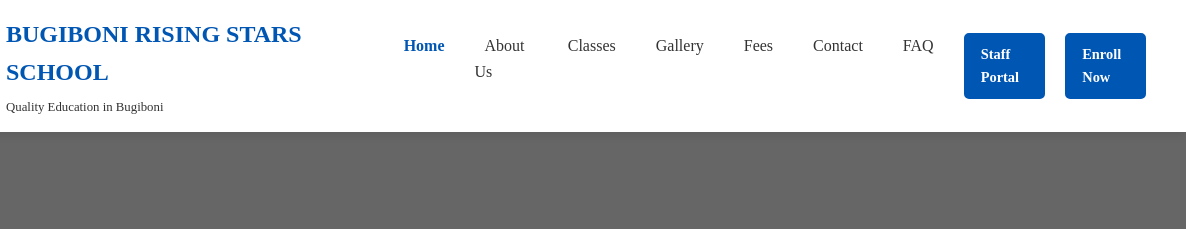
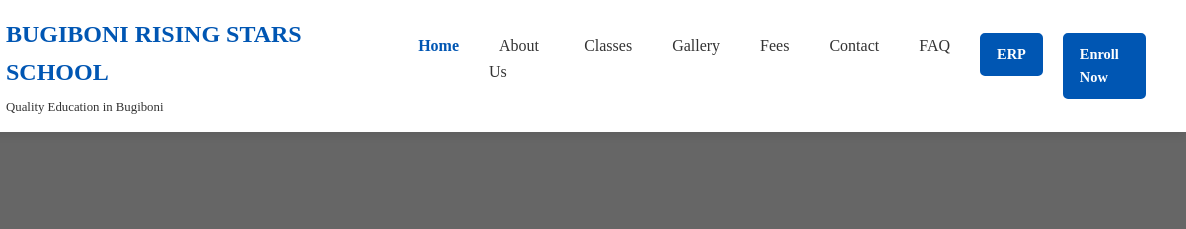
Before and after one commit to bugibonirss/school, a plain HTML site: page index.html in a window 1280 px wide. Shown: the top 229 px of the page, 94-1280 px from the left. Drawn offline with Linux system fonts and the light colour scheme; a web font is replaced by a local one.

Commit message:
Update index.html

```diff
--- a/index.html
+++ b/index.html
@@ -31,7 +31,7 @@
                     <li><a href="fees.html">Fees</a></li>
                     <li><a href="contact.html">Contact</a></li>
                       <li><a href="faq.html">FAQ</a></li>
-                    <li><a href="https://bugiboni-erp.lovable.app/login" class="btn btn-small">Staff Portal</a></li>
+                    <li><a href="https://bugiboni-erp.lovable.app/login" class="btn btn-small">ERP</a></li>
                     <li><a href="enroll.html" class="btn btn-small">Enroll Now</a></li>
 
 
```
